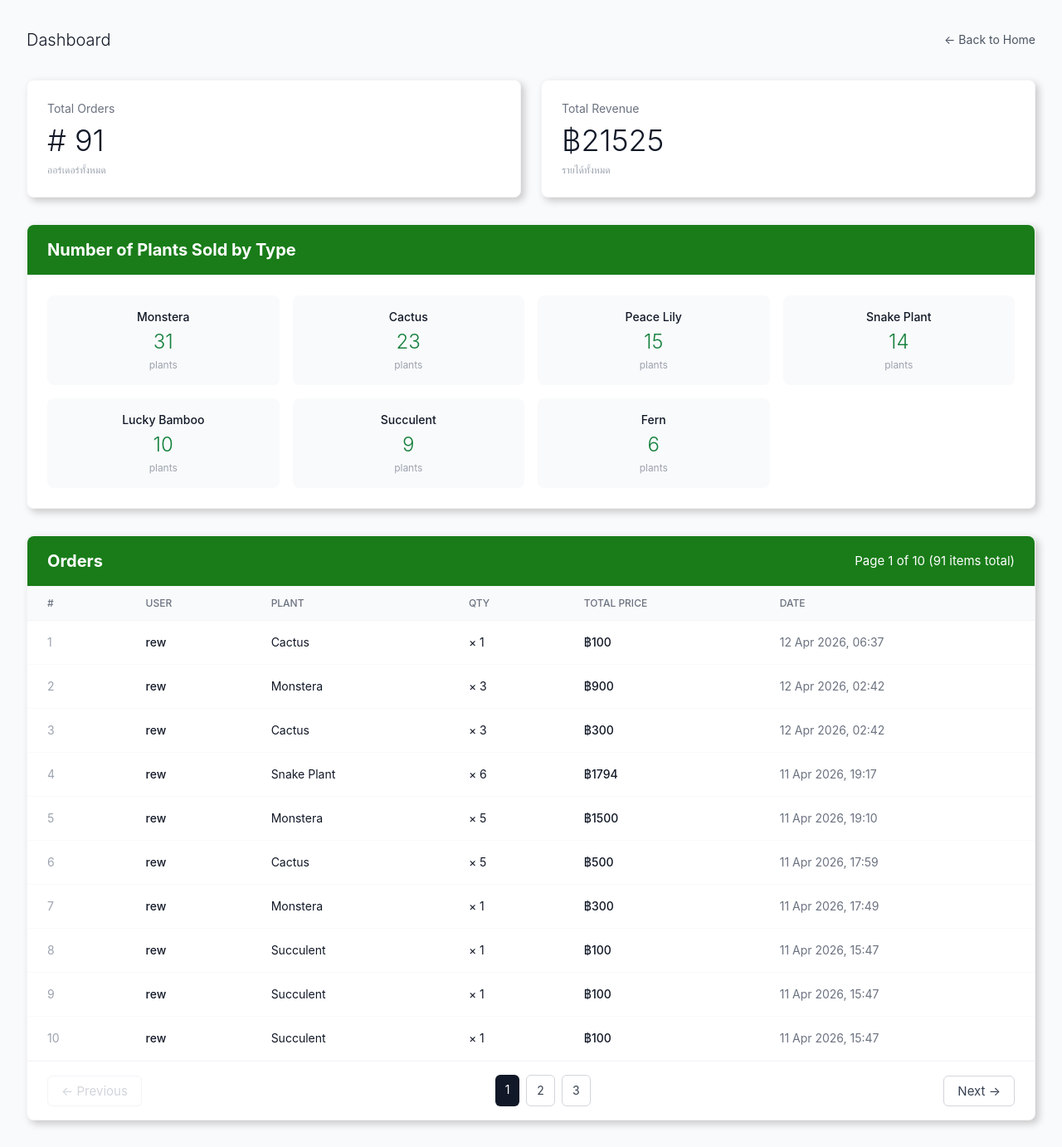
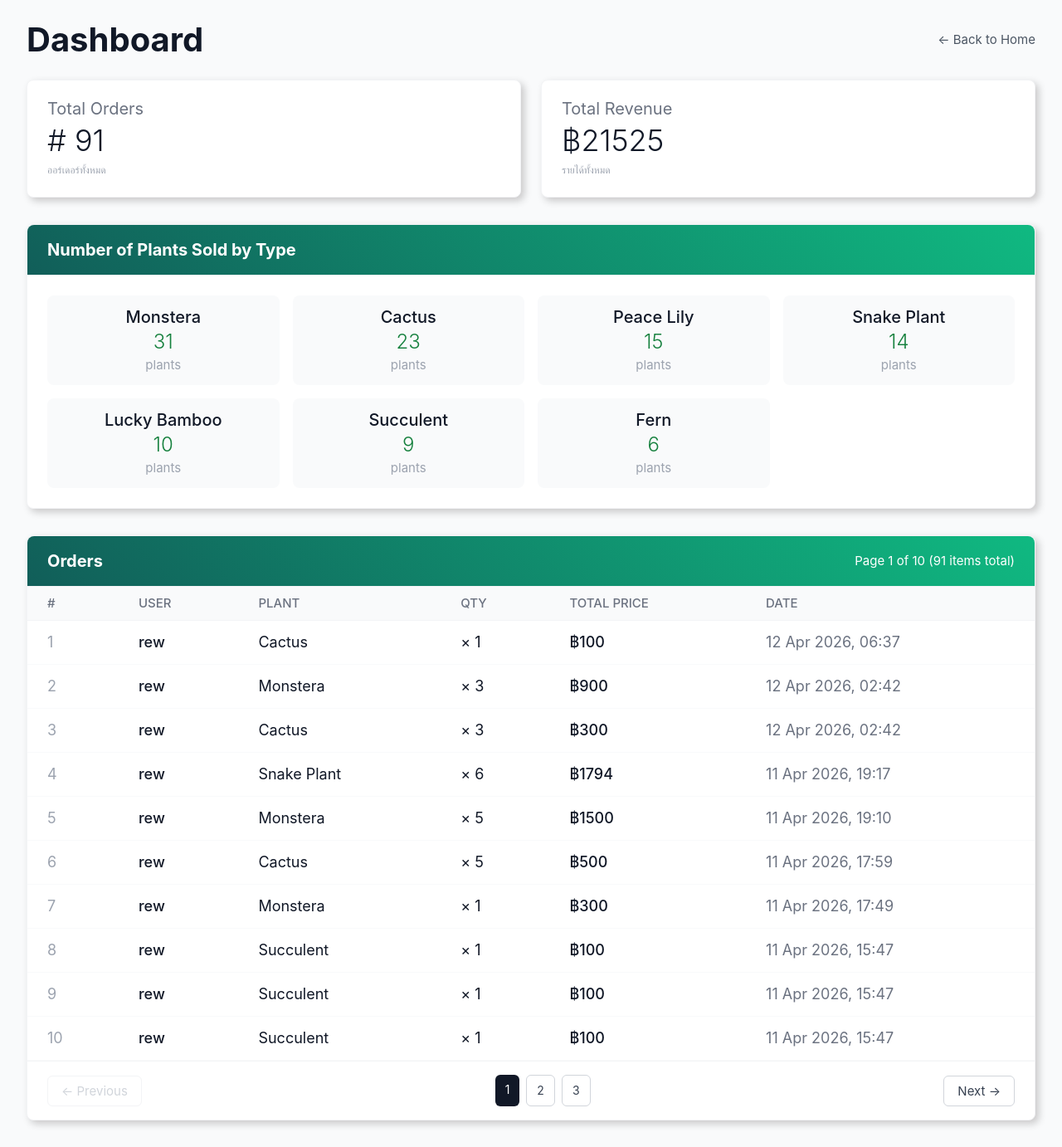
Before and after one commit to khunfriend/my-project, a Django app: page /dashboard/ in a window 1280 px wide. Shown: the whole page at 83% size. Run offline with Django 5.2, Linux system fonts and the light colour scheme; a user stored in the database is signed in; data comes from the database, SQL or seed files in the repository; both versions use the stored data as it was after the commit; some libraries are stand-ins or nearby versions.

Commit message:
edit all part2

```diff
--- a/accounts/templates/dashboard.html
+++ b/accounts/templates/dashboard.html
@@ -8,9 +8,12 @@
             font-family: -apple-system, BlinkMacSystemFont, 'Segoe UI', Roboto, sans-serif;
         }
         .shadow { box-shadow: 4px 4px 10px rgba(12, 2, 2, 0.2) !important; }
-        .colgreen { background-color: rgb(25, 124, 25); }
+        .colgreen-ln { background: linear-gradient(45deg, #115e59, #10b981); }
         .colwhite { color: rgb(255, 255, 255) !important; font-weight: bold !important; font-size: 20px !important; }
         .colblack { color: black; font-size: 15px !important;}
+        .textsizel { font-size: 18px !important;}
+        .fz-s { font-size: 15px !important; }
+        .fz-sm { font-size: 20px !important; }
     </style>
 </head>
 
@@ -19,8 +22,8 @@
 
     <!-- Header -->
     <div class="flex justify-between items-center mb-8">
-        <h1 class="text-2xl font-light text-gray-900" style="font-size: 20px;">Dashboard</h1>
-        <a href="{% url 'home' %}" class="text-sm text-gray-600 hover:text-gray-900">
+        <h1 class="text-2xl font-light text-gray-900" style="font-size: 2.5rem; font-weight: bold;">Dashboard</h1>
+        <a href="{% url 'home' %}" class="text-sm text-gray-600 hover:text-gray-900 colblack">
             ← Back to Home
         </a>
     </div>
@@ -28,12 +31,12 @@
     <!-- Summary Cards -->
     <div class="grid grid-cols-1 sm:grid-cols-2 gap-6 mb-8">
         <div class="bg-white rounded-lg p-6 border border-gray-100 shadow-sm shadow">
-            <p class="text-sm text-gray-500 mb-2">Total Orders</p>
+            <p class="text-sm text-gray-500 mb-2 fz-sm">Total Orders</p>
             <p class="text-4xl font-light text-gray-900"># {{ total_orders }}</p>
             <p class="text-xs text-gray-400 mt-2">ออร์เดอร์ทั้งหมด</p>
         </div>
         <div class="bg-white rounded-lg p-6 border border-gray-100 shadow-sm shadow">
-            <p class="text-sm text-gray-500 mb-2">Total Revenue</p>
+            <p class="text-sm text-gray-500 mb-2 fz-sm">Total Revenue</p>
             <p class="text-4xl font-light text-gray-900">฿{{ total_revenue }}</p>
             <p class="text-xs text-gray-400 mt-2">รายได้ทั้งหมด</p>
         </div>
@@ -41,16 +44,16 @@
 
     <!-- จำนวนต้นไม้แต่ละประเภท -->
     <div class="bg-white rounded-lg border border-gray-100 shadow-sm mb-8 shadow">
-        <div class="px-6 py-4 border-b border-gray-100 colgreen" style="border-radius: 0.5rem 0.5rem 0px 0px; overflow: hidden !important">
+        <div class="px-6 py-4 border-b border-gray-100 colgreen-ln" style="border-radius: 0.5rem 0.5rem 0px 0px; overflow: hidden !important">
             <h2 class="text-lg font-medium text-gray-900 colwhite">Number of Plants Sold by Type</h2>
         </div>
         <div class="p-6">
             <div class="grid grid-cols-2 sm:grid-cols-3 lg:grid-cols-4 gap-4">
                 {% for item in plant_summary %}
                 <div class="bg-gray-50 rounded-lg p-4 text-center">
-                    <p class="text-sm font-medium text-gray-900 mb-1">{{ item.plant__name }}</p>
-                    <p class="text-2xl font-light text-green-700">{{ item.total_qty }}</p>
-                    <p class="text-xs text-gray-400 mt-1">plants</p>
+                    <p class="text-sm font-medium text-gray-900 mb-1 fz-sm">{{ item.plant__name }}</p>
+                    <p class="text-2xl font-light text-green-700 ">{{ item.total_qty }}</p>
+                    <p class="text-xs text-gray-400 mt-1 fz-s">plants</p>
                 </div>
                 {% empty %}
                 <p class="text-sm text-gray-400">ยังไม่มีข้อมูล</p>
@@ -61,7 +64,7 @@
 
     <!-- Order List + Pagination -->
     <div class="bg-white rounded-lg border border-gray-100 shadow-sm shadow">
-        <div class="px-6 py-4 border-b border-gray-100 flex justify-between items-center colgreen" style="border-radius: 0.5rem 0.5rem 0px 0px; overflow: hidden !important">
+        <div class="px-6 py-4 border-b border-gray-100 flex justify-between items-center colgreen-ln" style="border-radius: 0.5rem 0.5rem 0px 0px; overflow: hidden !important">
             <h2 class="text-lg font-medium text-gray-900 colwhite">Orders</h2>
             <span class="text-sm text-gray-400" style="color: white; font-size: 15px;">
                 Page {{ page_obj.number }} of {{ page_obj.paginator.num_pages }}
@@ -73,23 +76,23 @@
             <table class="min-w-full">
                 <thead>
                     <tr class="bg-gray-50 border-b border-gray-100">
-                        <th class="text-left py-3 px-6 text-xs font-medium text-gray-500 uppercase">#</th>
-                        <th class="text-left py-3 px-6 text-xs font-medium text-gray-500 uppercase">User</th>
-                        <th class="text-left py-3 px-6 text-xs font-medium text-gray-500 uppercase">Plant</th>
-                        <th class="text-left py-3 px-6 text-xs font-medium text-gray-500 uppercase">Qty</th>
-                        <th class="text-left py-3 px-6 text-xs font-medium text-gray-500 uppercase">Total Price</th>
-                        <th class="text-left py-3 px-6 text-xs font-medium text-gray-500 uppercase">Date</th>
+                        <th class="text-left py-3 px-6 text-xs font-medium text-gray-500 uppercase fz-s">#</th>
+                        <th class="text-left py-3 px-6 text-xs font-medium text-gray-500 uppercase fz-s">User</th>
+                        <th class="text-left py-3 px-6 text-xs font-medium text-gray-500 uppercase fz-s">Plant</th>
+                        <th class="text-left py-3 px-6 text-xs font-medium text-gray-500 uppercase fz-s">Qty</th>
+                        <th class="text-left py-3 px-6 text-xs font-medium text-gray-500 uppercase fz-s">Total Price</th>
+                        <th class="text-left py-3 px-6 text-xs font-medium text-gray-500 uppercase fz-s">Date</th>
                     </tr>
                 </thead>
                 <tbody>
                     {% for order in page_obj %}
                     <tr class="border-b border-gray-50 hover:bg-gray-50 transition-colors">
-                        <td class="py-4 px-6 text-sm text-gray-400">{{ page_obj.start_index|add:forloop.counter0 }}</td>
-                        <td class="py-4 px-6 text-sm font-medium text-gray-900">{{ order.username }}</td>
-                        <td class="py-4 px-6 text-sm text-gray-900">{{ order.plant_name }}</td>
-                        <td class="py-4 px-6 text-sm text-gray-900">× {{ order.quantity }}</td>
-                        <td class="py-4 px-6 text-sm font-medium text-gray-900">฿{{ order.subtotal }}</td>
-                        <td class="py-4 px-6 text-sm text-gray-500">{{ order.created_at|date:"d M Y, H:i" }}</td>
+                        <td class="py-4 px-6 text-sm text-gray-400 textsizel">{{ page_obj.start_index|add:forloop.counter0 }}</td>
+                        <td class="py-4 px-6 text-sm font-medium text-gray-900 textsizel">{{ order.username }}</td>
+                        <td class="py-4 px-6 text-sm text-gray-900 textsizel">{{ order.plant_name }}</td>
+                        <td class="py-4 px-6 text-sm text-gray-900 textsizel">× {{ order.quantity }}</td>
+                        <td class="py-4 px-6 text-sm font-medium text-gray-900 textsizel">฿{{ order.subtotal }}</td>
+                        <td class="py-4 px-6 text-sm text-gray-500 textsizel">{{ order.created_at|date:"d M Y, H:i" }}</td>
                     </tr>
                     {% empty %}
                     <tr>
--- a/shop/templates/add_plant.html
+++ b/shop/templates/add_plant.html
@@ -7,6 +7,8 @@
         body {
             font-family: -apple-system, BlinkMacSystemFont, 'Segoe UI', Roboto, sans-serif;
         }
+        .shadow { box-shadow: 4px 4px 10px rgba(12, 2, 2, 0.2) !important; }
+        .colblack { color: black; font-size: 15px !important;}
     </style>
 </head>
 
@@ -16,13 +18,13 @@
         <div class="flex justify-between items-center mb-8">
             <h1 class="text-2xl font-light text-gray-900">Add Plant</h1>
             <a href="{% url 'home' %}"
-               class="text-sm text-gray-600 hover:text-gray-900">
+               class="text-sm text-gray-600 hover:text-gray-900 colblack">
                 ← Back to Home
             </a>
         </div>
 
         <!-- Form -->
-        <div class="bg-white rounded-lg p-6">
+        <div class="bg-white rounded-lg p-6 shadow">
             <form method="POST" class="space-y-6">
                 {% csrf_token %}
 
```
Also changed, not shown: accounts/templates/home.html (+5 -5 lines), db.sqlite3.
